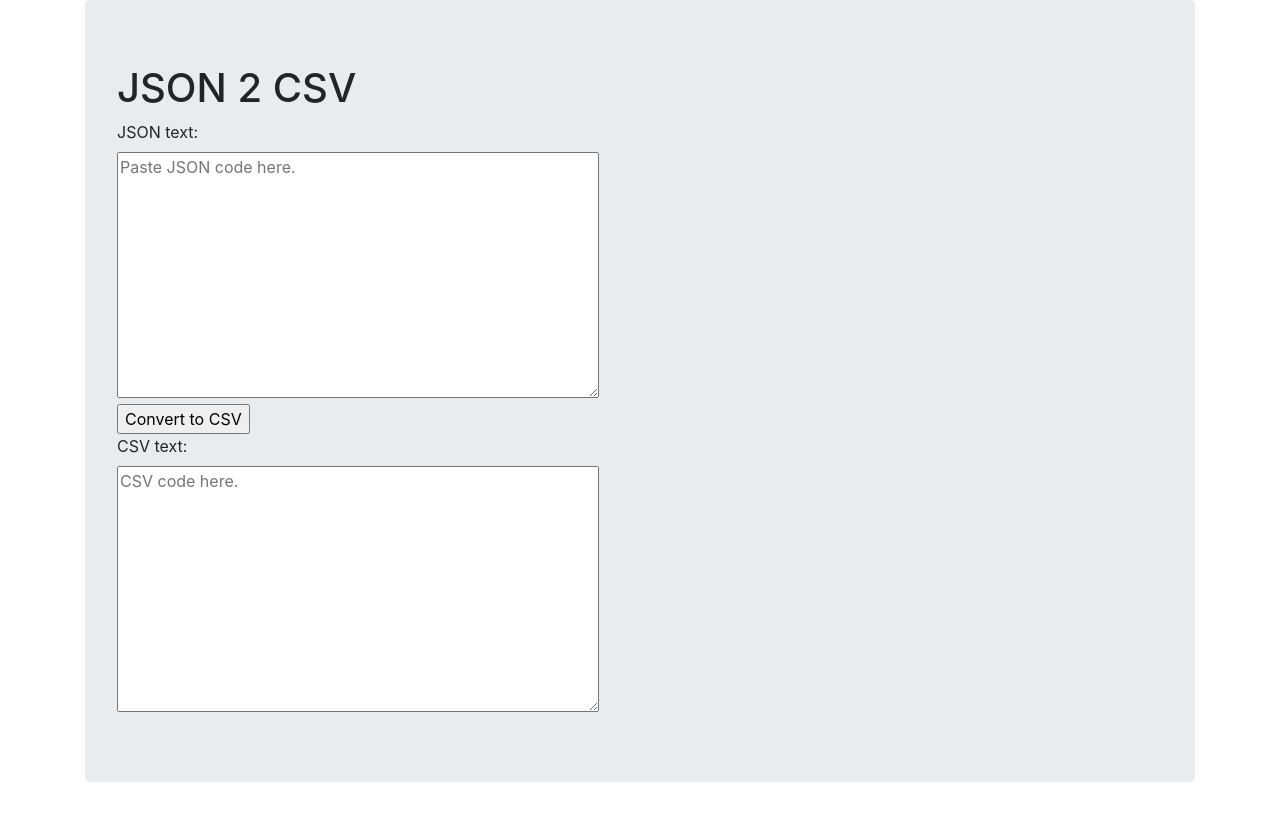
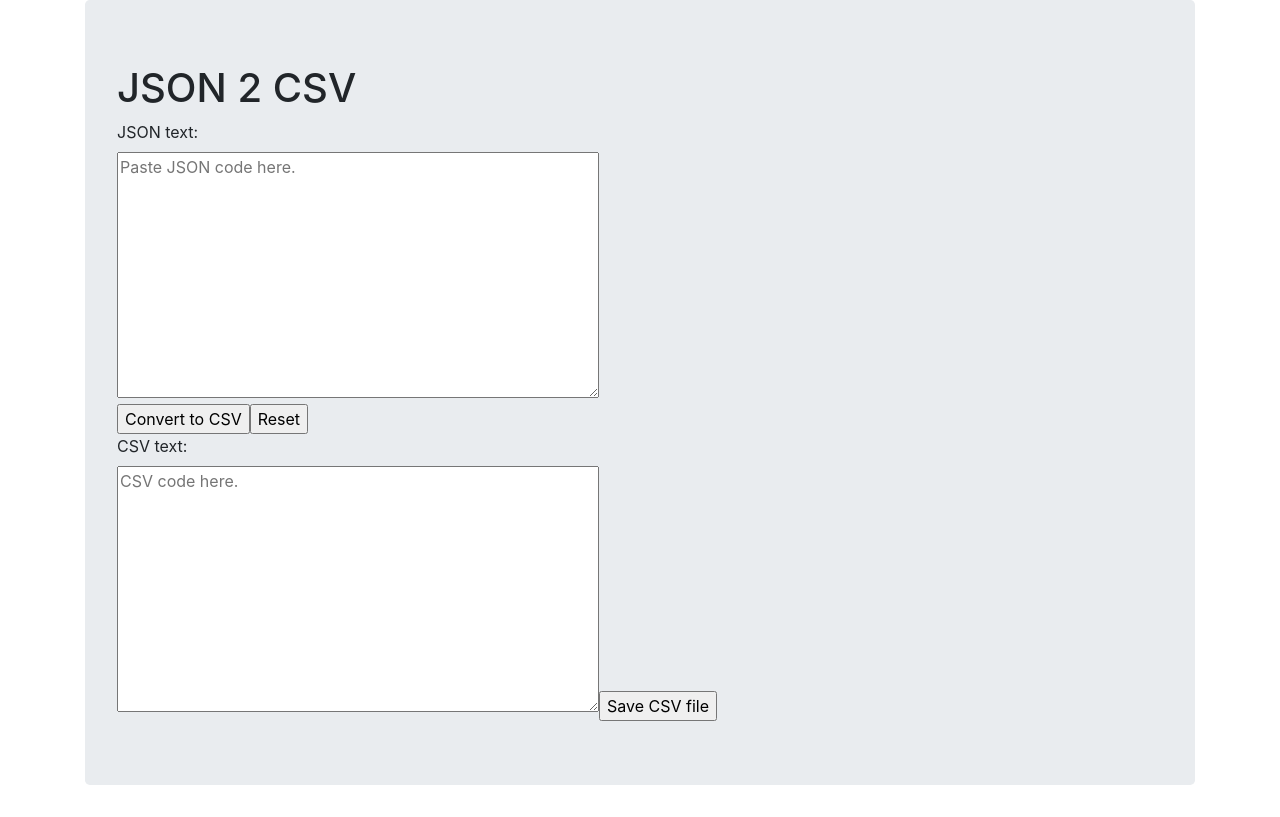
Before and after one commit to gbletsch/json-csv, a React (Create React App) app: page / in a window 1280 px wide. Built offline with nearby package versions, Linux system fonts and the light colour scheme.

Commit message:
reset button

```diff
--- a/package.json
+++ b/package.json
@@ -8,7 +8,8 @@
     "@testing-library/user-event": "^7.1.2",
     "react": "^16.13.0",
     "react-dom": "^16.13.0",
-    "react-scripts": "3.4.0"
+    "react-scripts": "3.4.0",
+    "write-file-p": "^1.0.7"
   },
   "scripts": {
     "start": "react-scripts start",
--- a/src/views/Json2csv.js
+++ b/src/views/Json2csv.js
@@ -1,4 +1,5 @@
 import React, { Component } from 'react'
+const writeFileP = require('write-file-p')
 
 class Json2csv extends Component {
   constructor (props) {
@@ -7,6 +8,13 @@ class Json2csv extends Component {
       jsonCode: '',
       csvCode: ''
     }
+  }
+
+  handleReset () {
+      const state = this.state
+      state.jsonCode = ''
+      state.csvCode = ''
+      this.setState(state)
   }
 
   handleChangeJson (e) {
@@ -37,11 +45,18 @@ class Json2csv extends Component {
     this.setState(state)
   }
 
+  handleClick (e) {
+    const state = this.state
+    writeFileP('$home/gui/Área de Trabalho/output.txt', state.csvCode, (err, data) => {
+      console.log(err || data)
+    })
+  }
+
   render () {
     return (
       <div className='jumbotron'>
         <h1>JSON 2 CSV</h1>
-        <form onSubmit={(e) => this.handleSubmitJson(e)}>
+        <form onSubmit={(e) => this.handleSubmitJson(e)} onReset={() => this.handleReset()}>
           <label>JSON text:</label><br />
           <textarea
             id='jsonCode'
@@ -52,6 +67,7 @@ class Json2csv extends Component {
             value={this.state.jsonCode}
           /><br />
           <input type='submit' value='Convert to CSV' />
+          <input type='reset' value='Reset' />
         </form>
         <form>
           <label>CSV text:</label><br />
@@ -63,6 +79,7 @@ class Json2csv extends Component {
             value={this.state.csvCode}
             readOnly
           />
+          <input type='button' id='saveCsvButton' value='Save CSV file' onClick={(e) => this.handleClick(e)} />
         </form>
       </div>
     )
```
Also changed, not shown: 2 other files (tests, documents, lock files or other folders).
